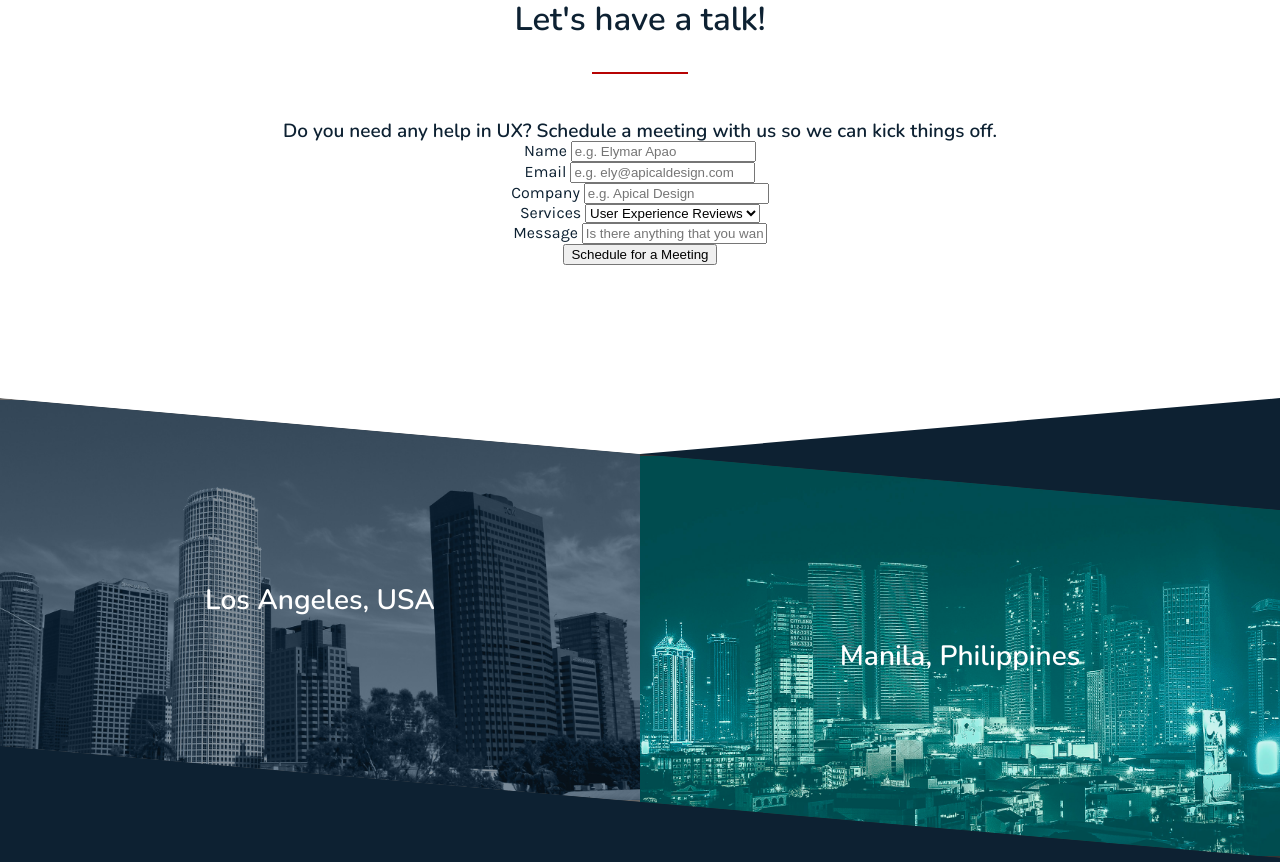
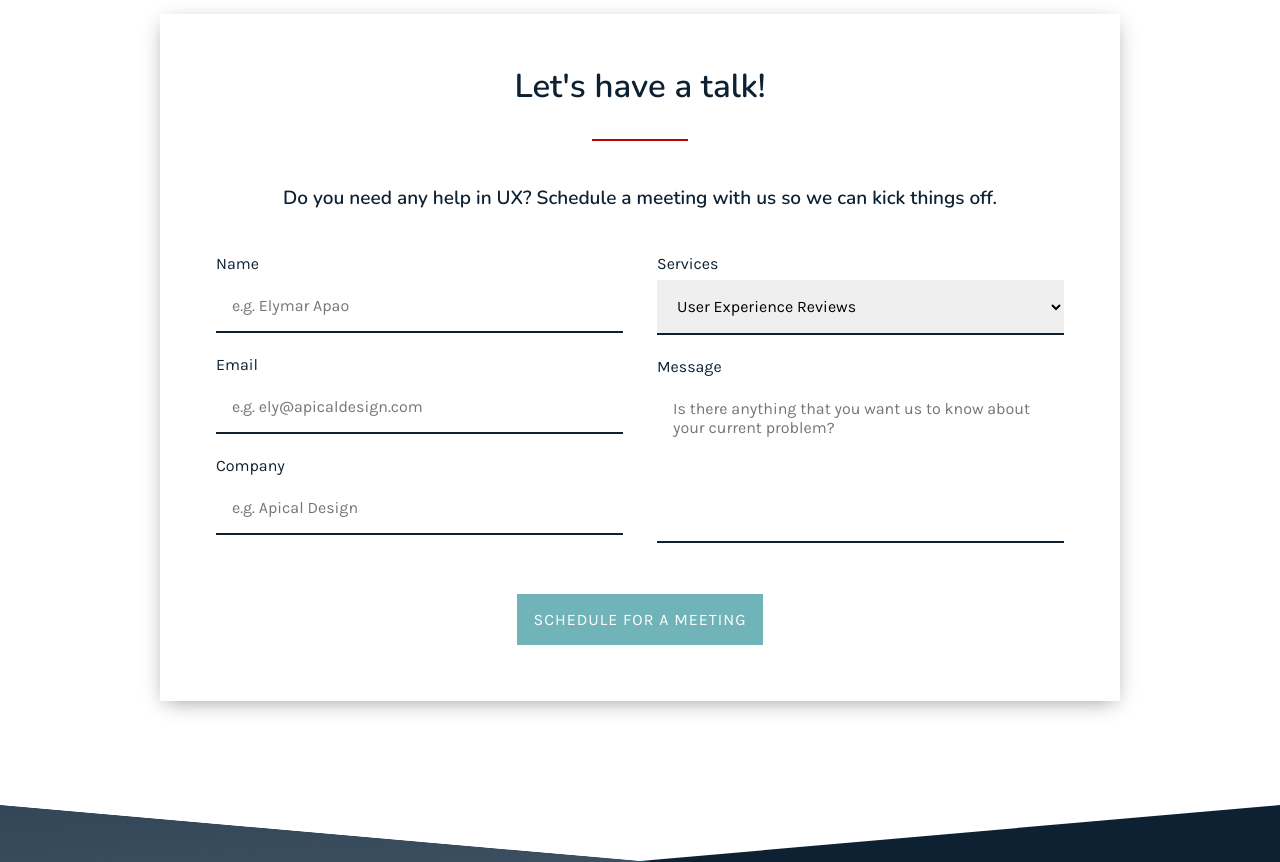
Before and after one commit to tjmonsi/apicaldesign.github.io, a plain HTML site: page site/index.html in a window 1280 px wide. Shown: the part 3439-4301 px from the top of the page. Drawn offline with nearby package versions, Linux system fonts and the light colour scheme.

Commit message:
Fixes the contact form styling.

```diff
--- a/site/assets/css/style.css
+++ b/site/assets/css/style.css
@@ -468,7 +468,7 @@
 
   .work-section > .container {
     height: 100%;
-    padding: 144px 48px;
+    padding: 144px 48px 184px;
     /*padding:48px for mobile*/
     justify-content: space-between;
     align-items: center;
@@ -491,6 +491,12 @@
     flex: 1 1 auto;
     margin: 24px;
   }
+
+@media screen and (max-width: 400px){
+  .company-logo:nth-child(4) > img {
+    width: 100%;
+  }
+}
 
 /* Section - Values */
   .values-section {
@@ -598,7 +604,8 @@
 
 /* Section - Contact Form */
   .contactform-section {
-    height: 640px;
+    height: 100%;
+    margin: 160px 0;
   }
 
   .contactform-section > .container {
@@ -608,8 +615,82 @@
   }
 
   .contactform-content {
+    padding: 56px;
+    width: 100%;
     text-align: center;
     margin: auto;
+    -webkit-box-shadow: 0px 5px 20px -5px rgba(153,153,153,1);
+    -moz-box-shadow: 0px 5px 20px -5px rgba(153,153,153,1);
+    box-shadow: 0px 5px 20px -5px rgba(153,153,153,1);
+  }
+
+  .contactform-content > .subheading {
+    margin-bottom: 48px;
+  }
+
+  .contactform-form {
+    text-align: left;
+  }
+
+  .contactform-form > .row {
+    display: flex;
+    justify-content: space-between;
+    flex-wrap: wrap;
+  }
+
+  .contactform-form > .row:nth-child(1) {
+    margin-bottom: 24px;
+  }
+
+  .contactform-form > .row >.column {
+    flex: 0 1 48%;
+  }
+
+@media screen and (max-width: 640px) {
+  .contactform-content {
+    padding: 24px;
+  }
+  .contactform-form > .row > .column {
+    flex-basis: 100%;
+  }
+}
+
+  .contactform-input {
+    margin-bottom: 24px;
+  }
+
+  .contactform-input > .label {
+    display: block;
+    margin-bottom: 8px;
+  }
+
+  .contactform-input > .input,
+  .contactform-input > .select,
+  .contactform-input > .textarea {
+    width: 100%;
+    border: 0;
+    border-radius: 0;
+    border-bottom: 2px solid #0D2132;
+  }
+
+  .contactform-input > .input,
+  .contactform-input > .select,
+  .contactform-input > .textarea,
+  .contactform-submit {
+    margin: 0 auto;
+    padding: 16px;
+    font-family: 'Karla', sans-serif;
+    font-size: 16px;
+    box-sizing: border-box;
+  }
+
+  .contactform-input > .textarea {
+    resize: none;
+    height: 160px;
+  }
+
+  .contactform-submit {
+    border: 0;
   }
 
 /* Section - Location */
@@ -652,17 +733,17 @@
   }
 
   .location-background-1 {
-    background-color: #666666;
+    background-color: #0D2132;
   }
 
   .location-background-1:before,
   .location-background-2:before {
     content: "";
     position: absolute;
-    width: 115%;
-    height: 115%;
-    top: -7.5%;
-    left: -7.5%;
+    width: 120%;
+    height: 120%;
+    top: -10%;
+    left: -10%;
     z-index: -1;
     background-position: center;
     background-repeat: no-repeat;
@@ -672,7 +753,7 @@
   }
 
   .location-background-2 {
-    background-color: #333333;
+    background-color: #70B3B8;
   }
 
   .location-background-1:before {
--- a/site/index.html
+++ b/site/index.html
@@ -203,38 +203,45 @@
         <div class="contactform-content">
           <h3 class="heading">Let's have a talk!</h3>
           <h6 class="subheading">
-            Do you need any help in UX? Schedule a meeting with us so we can kick things off.
+            Do you need any help in UX?
+            Schedule a meeting with us so we can kick things off.
           </h6>
-          <form class="form">
+          <form class="contactform-form">
+            <div class="row">
               <div class="column">
-              <div class="input">
+                <div class="contactform-input">
                   <label class="label">Name</label>
                   <input class="input" placeholder="e.g. Elymar Apao" type="text"></input>
                 </div>
-              <div class="input">
+                <div class="contactform-input">
                   <label class="label">Email</label>
                   <input class="input" placeholder="e.g. ely@apicaldesign.com" type="text"></input>
                 </div>
-              <div class="input">
+                <div class="contactform-input">
                   <label class="label">Company</label>
                   <input class="input" placeholder="e.g. Apical Design" type="text"></input>
                 </div>
               </div>
               <div class="column">
-              <div class="input">
+                <div class="contactform-input">
                   <label class="label">Services</label>
                   <select class="select">
                     <option>User Experience Reviews</option>
                     <option>Design Solutions</option>
                     <option>Research Solutions</option>
+                    <option>Team Assistance</option>
+                    <option>Others</option>
                   </select>
                 </div>
-              <div class="input">
+                <div class="contactform-input">
                   <label class="label">Message</label>
-                <input class="input" placeholder="Is there anything that you want us to know about your current problem? " type="paragraph"></input>
+                  <textarea class="textarea" placeholder="Is there anything that you want us to know about your current problem? " type="paragraph"></textarea>
                 </div>
               </div>
-            <button class="submit" type="submit">Schedule for a Meeting</button>
+            </div>
+            <div class="row">
+              <button class="submit btn contactform-submit" type="submit">Schedule for a Meeting</button>
+            </div>
           </form>
         </div>
       </div>
```
Lines whose indentation alone changed are shown as unchanged.
